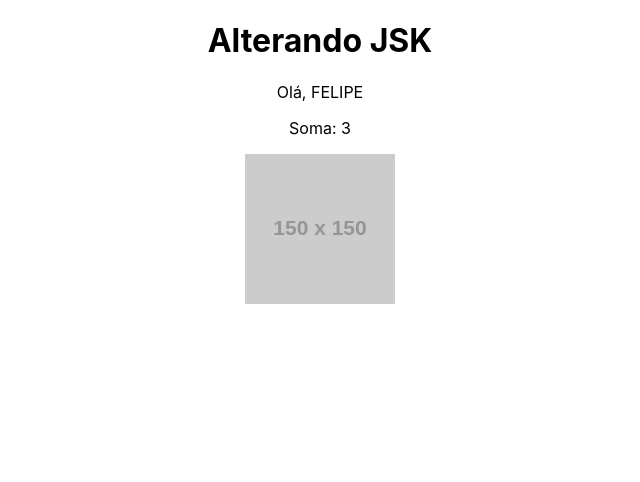
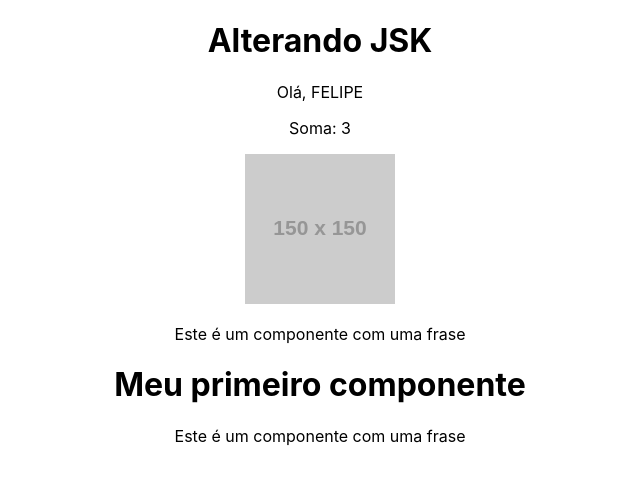
Before and after one commit to Felipe-ABS/curso-react, a React (Create React App) app: page / in a window 1280 px wide. Shown: the top 482 px of the page, without its empty margins (320-960 px from the left). Built offline with nearby package versions, Linux system fonts and the light colour scheme; the HTML template or start-up script is replaced by a standard one.

Commit message:
Adicionar HelloWorld e Frase no arquivo App

```diff
--- a/src/App.js
+++ b/src/App.js
@@ -1,4 +1,5 @@
 import './App.css';
+import HelloWorld from './components/HelloWorld.jsx';
 
 function App() {
   const name = "Felipe"
@@ -16,6 +17,7 @@
       <p>Olá, {newName}</p>
       <p>Soma: {sum(1, 2)}</p>
       <img src={url} alt="Minha Imagem"/>
+      <HelloWorld/>
     </div>
   );
 }
--- /dev/null
+++ b/src/components/Frase.jsx
@@ -0,0 +1,9 @@
+function Frase() {
+    return (
+        <div>
+            <p>Este é um componente com uma frase</p>
+        </div>
+    )
+}
+
+export default Frase
--- /dev/null
+++ b/src/components/HelloWorld.jsx
@@ -0,0 +1,13 @@
+import Frase from './Frase'
+
+function HelloWorld() {
+    return (
+        <div>
+            <Frase/>
+            <h1>Meu primeiro componente</h1>
+            <Frase/>
+        </div>
+    )
+}
+
+export default HelloWorld
```
